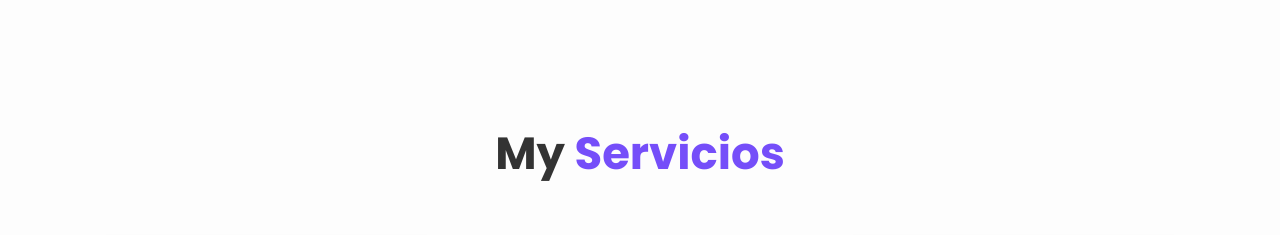
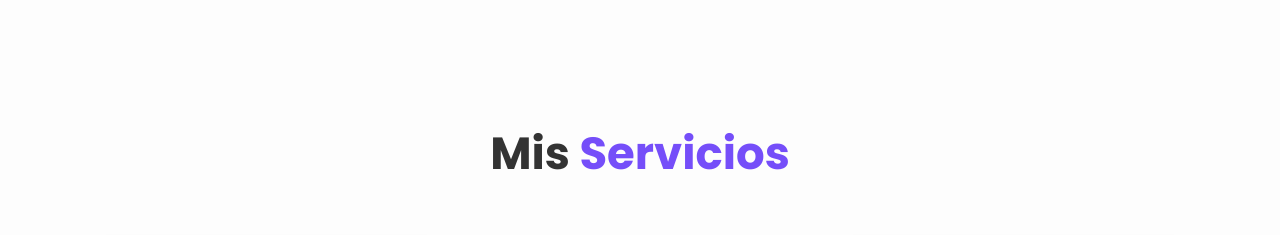
Before and after one commit to Ledolley/Profesional-Portfolio, a plain HTML site: page index.html in a window 1280 px wide. Shown: the part 1580-1815 px from the top of the page. Drawn offline with nearby package versions, Linux system fonts and the light colour scheme.

Commit message:
Services fixed

```diff
--- a/index.html
+++ b/index.html
@@ -123,7 +123,7 @@
 
         <!--Services section-->
         <section class="services" id="services">
-            <h2 class="heading">My
+            <h2 class="heading">Mis
                 <span>Servicios</span></h2>
 
             <div class="services-container">
```
Also changed, not shown: 1 other file.
